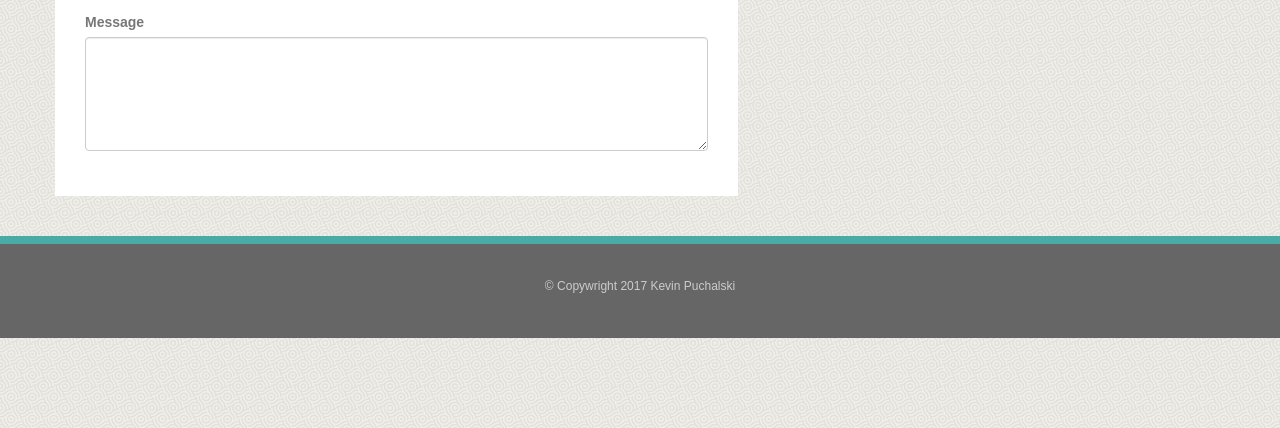
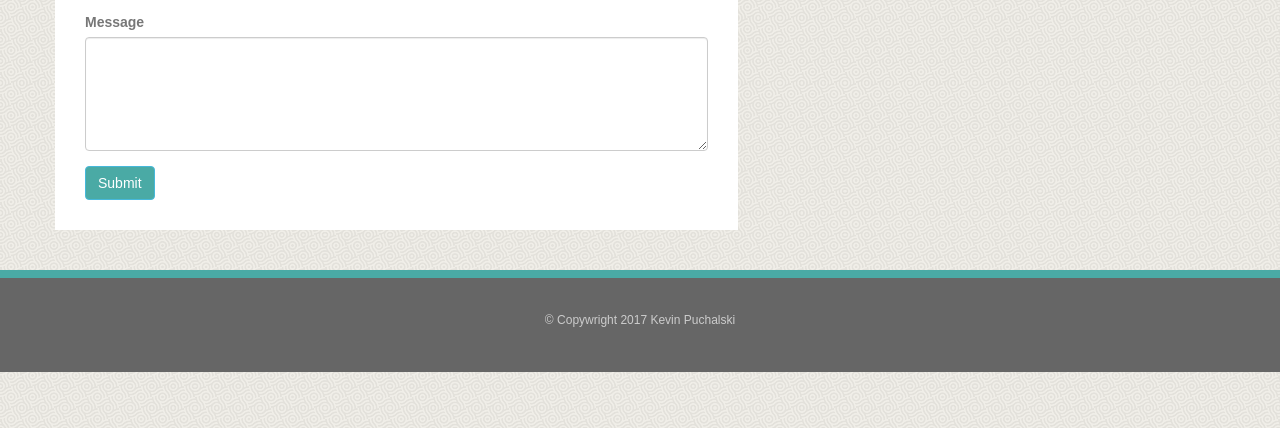
Before and after one commit to puchk/Bootstrap-Portfolio, a plain HTML site: page contact.html in a window 1280 px wide. Shown: the part 372-800 px from the top of the page. Drawn offline with nearby package versions, Linux system fonts and the light colour scheme.

Commit message:
Update contact.html
Added submit button

```diff
--- a/contact.html
+++ b/contact.html
@@ -76,6 +76,9 @@
   	.myText {
   		padding-top: 5px;
   	}
+	.submitButton {
+		background: #4aaaa5;
+	}
   	.icon {
   		width: 62px;
   		height: auto;
@@ -137,6 +140,7 @@
 					<label for="exampleTextarea">Message</label>
 					<textarea class="form-control" id="exampleTextarea" rows="5"></textarea>
 				</div>
+				<input type="submit" class="btn btn-info submitButton" value="Submit">
 			</form>
 
 		</article>
```
